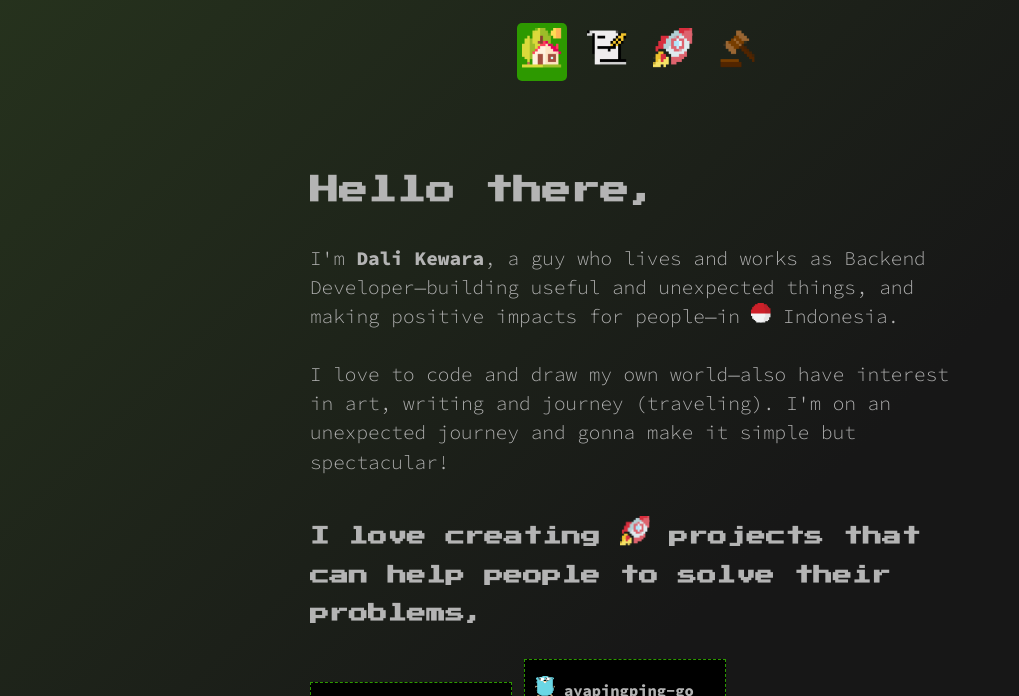
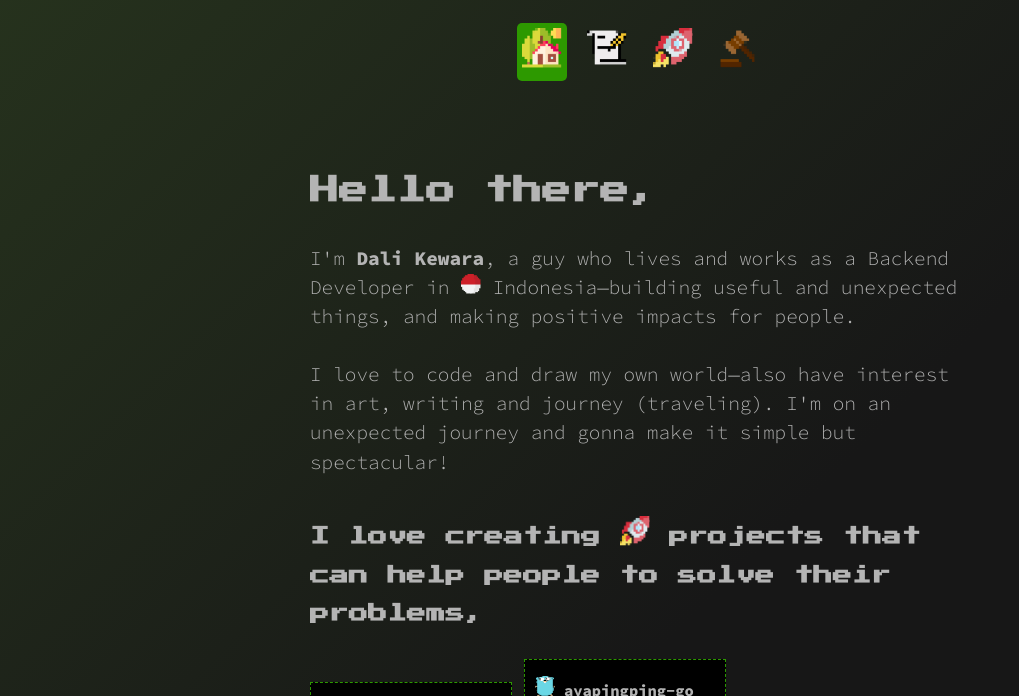
Before and after one commit to dalikewara/dalikewara.github.io, a Jekyll site: the page built from index.html, in a window 1280 px wide and 900 px high, cut to the strip 204-900 px from the top of the window. Shown: the whole strip, without its empty margins (0-1019 px from the left). Built offline with Jekyll 4.4.1, drawn with Linux system fonts in a browser that asks for light colours; nearby versions of some CDN libraries.

```diff
--- a/_config.yml
+++ b/_config.yml
@@ -1,6 +1,6 @@
 title: "Dali Kewara"
 tagline: "An unexpected journey"
-description: "A guy who lives and works as Backend Developer—building useful and unexpected things, and making positive impacts for people—in Indonesia. He loves to code and draw his own world—also has interests in art, writing and journey (traveling). He is on an unexpected journey and gonna make it simple but spectacular!"
+description: "A guy who lives and works as a Backend Developer in Indonesia—building useful and unexpected things, and making positive impacts for people. He loves to code and draw his own world—also has interests in art, writing and journey (traveling). He is on an unexpected journey and gonna make it simple but spectacular!"
 keywords: "dali, dali kewara, dalikewara, posts, projects, website, art, writing, journey, developer, backend, software engineer"
 url: "https://www.dalikewara.com"
 author:
@@ -41,7 +41,7 @@ jekyll-minifier:
     harmony: true
 greeting:
   title: "Hello there,"
-  content: "I'm <strong>Dali Kewara</strong>, a guy who lives and works as Backend Developer—building useful and unexpected things, and making positive impacts for people—in <img src='/assets/img/indonesia-flag-pixel.png'/> Indonesia.<br/><br/>I love to code and draw my own world—also have interest in art, writing and journey (traveling). I'm on an unexpected journey and gonna make it simple but spectacular!"
+  content: "I'm <strong>Dali Kewara</strong>, a guy who lives and works as a Backend Developer in <img src='/assets/img/indonesia-flag-pixel.png'/> Indonesia—building useful and unexpected things, and making positive impacts for people.<br/><br/>I love to code and draw my own world—also have interest in art, writing and journey (traveling). I'm on an unexpected journey and gonna make it simple but spectacular!"
 job:
   title: "What am I doing in real life?"
   currentWork: "Currently, I work as a Software Engineer (Backend) for living&mdash;at least I've worked for these companies:"
```
